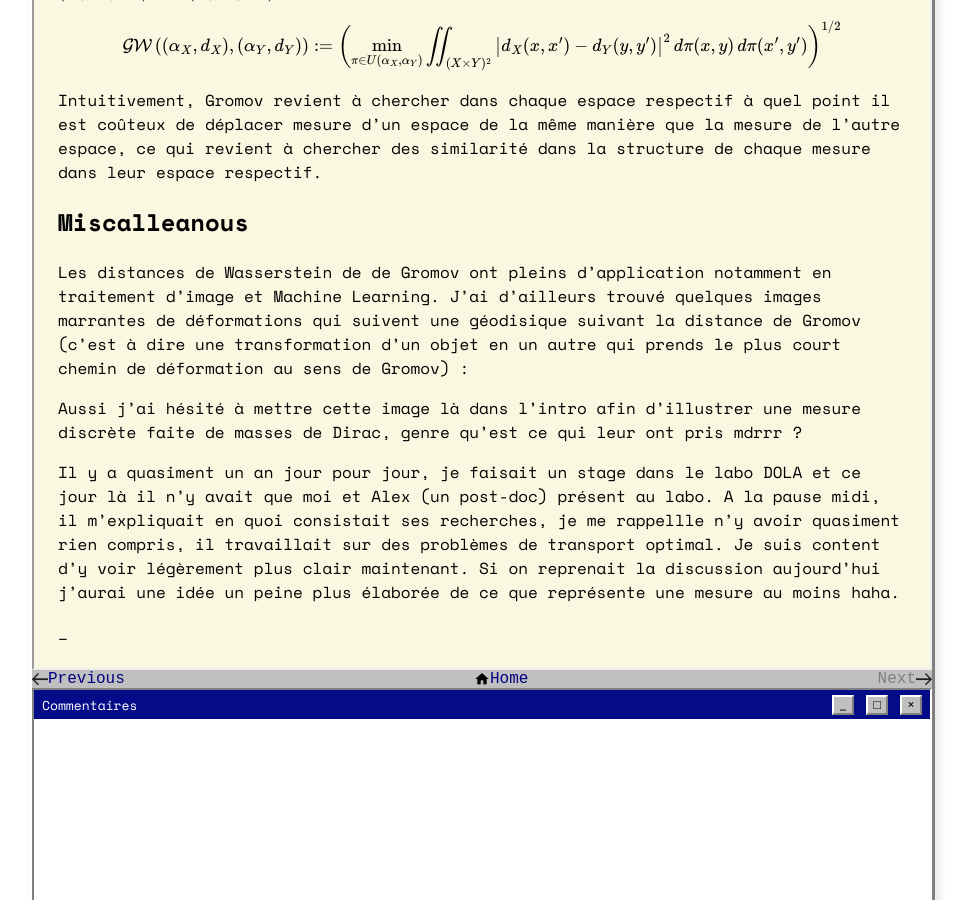
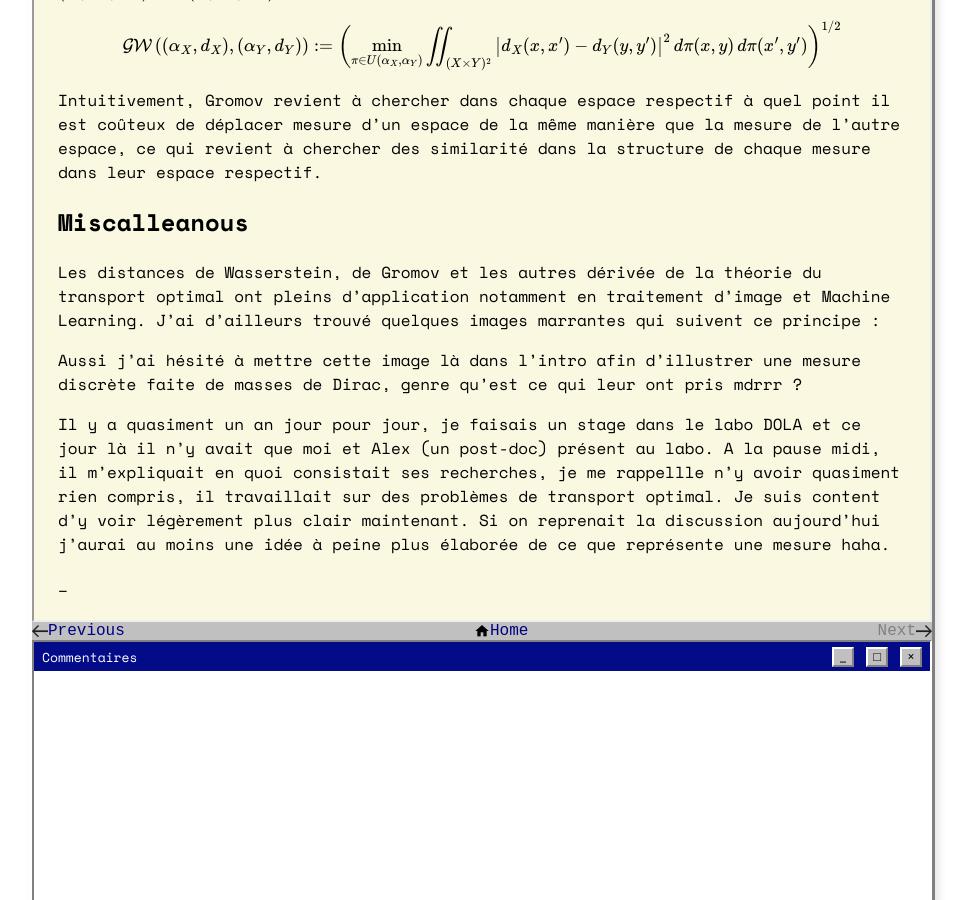
Before and after one commit to 3imaginaryboys3/3imaginaryboys3.github.io, a Jekyll site: the page built from _posts/2025-07-19-du-probl-me-de-transport-la-distance-de-gromov-wassertein.md, in a window 1280 px wide and 900 px high, scrolled down 4107 px. Shown: the whole window, without its empty margins (158-1128 px from the left). Built offline with Jekyll 4.4.1, drawn with Linux system fonts in a browser that asks for light colours; some web fonts are replaced; comment, search, counter and statistics services are not loaded.

Commit message:
Update 2025-07-19-du-probl-me-de-transport-la-distance-de-gromov-wassertein.md

```diff
--- a/_posts/2025-07-19-du-probl-me-de-transport-la-distance-de-gromov-wassertein.md
+++ b/_posts/2025-07-19-du-probl-me-de-transport-la-distance-de-gromov-wassertein.md
@@ -158,7 +158,7 @@ Intuitivement, Gromov revient à chercher dans chaque espace respectif à quel p
 
 ## Miscalleanous
 
-Les distances de Wasserstein de de Gromov ont pleins d'application notamment en traitement d'image et Machine Learning. J'ai d'ailleurs trouvé quelques images marrantes de déformations qui suivent une géodisique suivant la distance de Gromov (c'est à dire une transformation d'un objet en un autre qui prends le plus court chemin de déformation au sens de Gromov) :
+Les distances de Wasserstein, de Gromov et les autres dérivée de la théorie du transport optimal ont pleins d'application notamment en traitement d'image et Machine Learning. J'ai d'ailleurs trouvé quelques images marrantes qui suivent ce principe :
 
 
 
@@ -168,4 +168,4 @@ Les distances de Wasserstein de de Gromov ont pleins d'application notamment en
 Aussi j'ai hésité à mettre cette image là dans l'intro afin d'illustrer une mesure discrète faite de masses de Dirac, genre qu'est ce qui leur ont pris mdrrr ?
 
 
-Il y a quasiment un an jour pour jour, je faisait un stage dans le labo DOLA et ce jour là il n'y avait que moi et Alex (un post-doc) présent au labo. A la pause midi, il m'expliquait en quoi consistait ses recherches, je me rappellle n'y avoir quasiment rien compris, il travaillait sur des problèmes de transport optimal. Je suis content d'y voir légèrement plus clair maintenant. Si on reprenait la discussion aujourd'hui j'aurai une idée un peine plus élaborée de ce que représente une mesure au moins haha.
+Il y a quasiment un an jour pour jour, je faisais un stage dans le labo DOLA et ce jour là il n'y avait que moi et Alex (un post-doc) présent au labo. A la pause midi, il m'expliquait en quoi consistait ses recherches, je me rappellle n'y avoir quasiment rien compris, il travaillait sur des problèmes de transport optimal. Je suis content d'y voir légèrement plus clair maintenant. Si on reprenait la discussion aujourd'hui j'aurai au moins une idée à peine plus élaborée de ce que représente une mesure haha.
```
